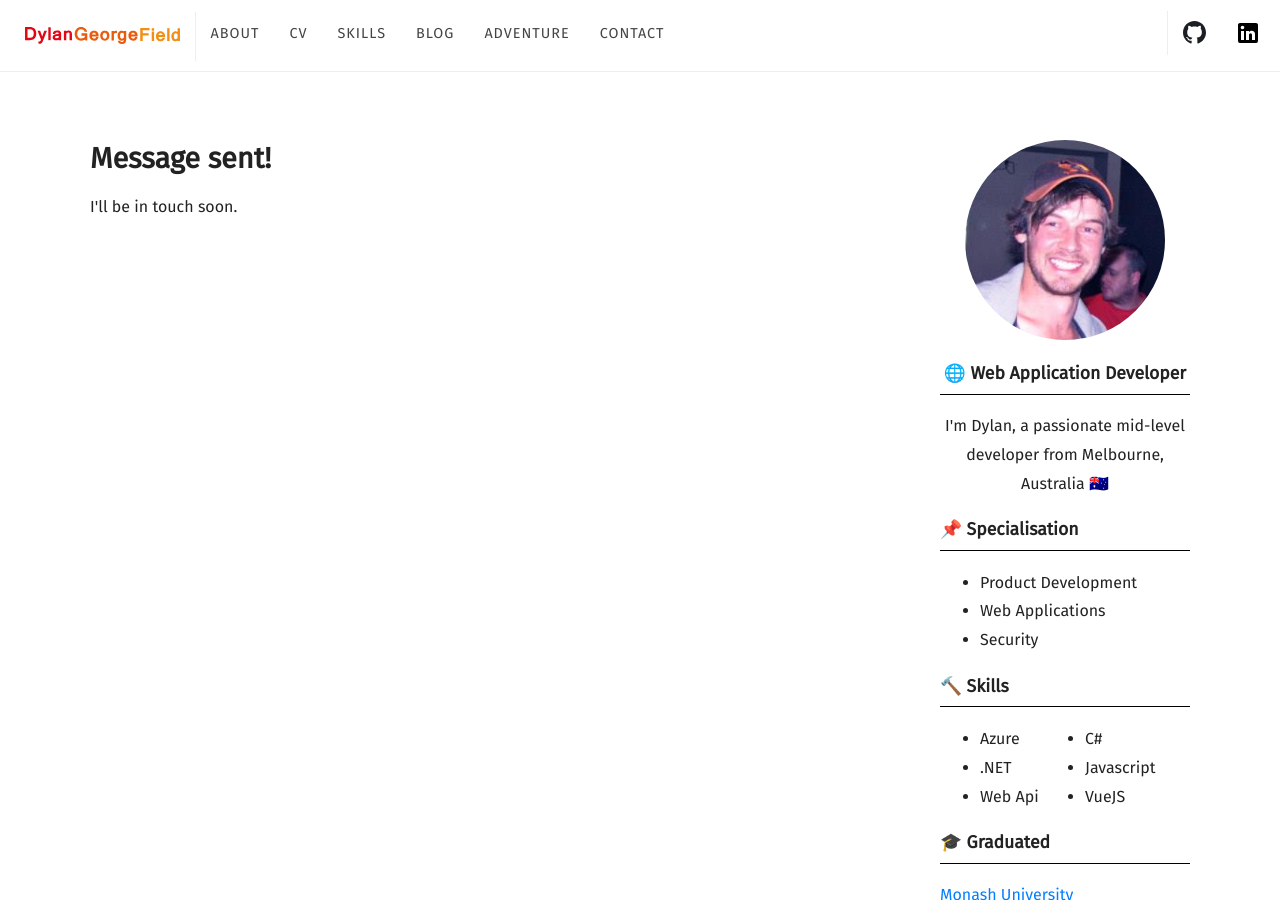
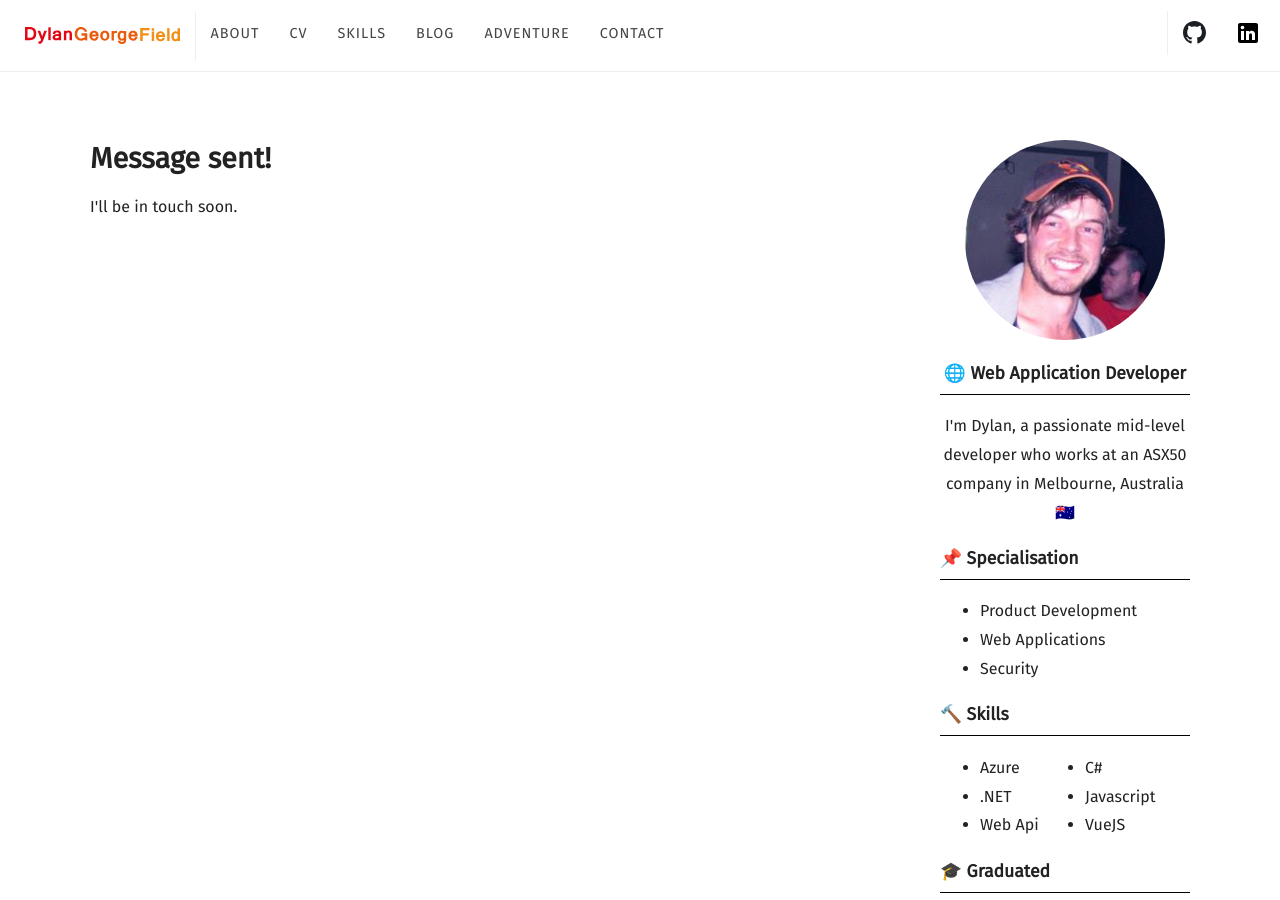
Before and after one commit to Dylan-George-Field/software.georgefield.com.au, a Jekyll site: the page built from contact-success.html, in a window 1280 px wide and 900 px high. Built offline with Jekyll 4.4.1, drawn with Linux system fonts in a browser that asks for light colours; some web fonts are replaced.

Commit message:
Add that I work at ASX50 company in sidebar

```diff
--- a/_includes/sidebar.html
+++ b/_includes/sidebar.html
@@ -7,7 +7,7 @@
 			</a>
 		</p>
 		<h3 class="title">🌐 Web Application Developer</h3>
-		<p>I'm Dylan, a passionate mid-level developer from Melbourne, Australia 🇦🇺</p>
+		<p>I'm Dylan, a passionate mid-level developer who works at an ASX50 company in Melbourne, Australia 🇦🇺</p>
 	</div>
 	<div class="specialisation">
 		<h3>📌 Specialisation</h3>
```
